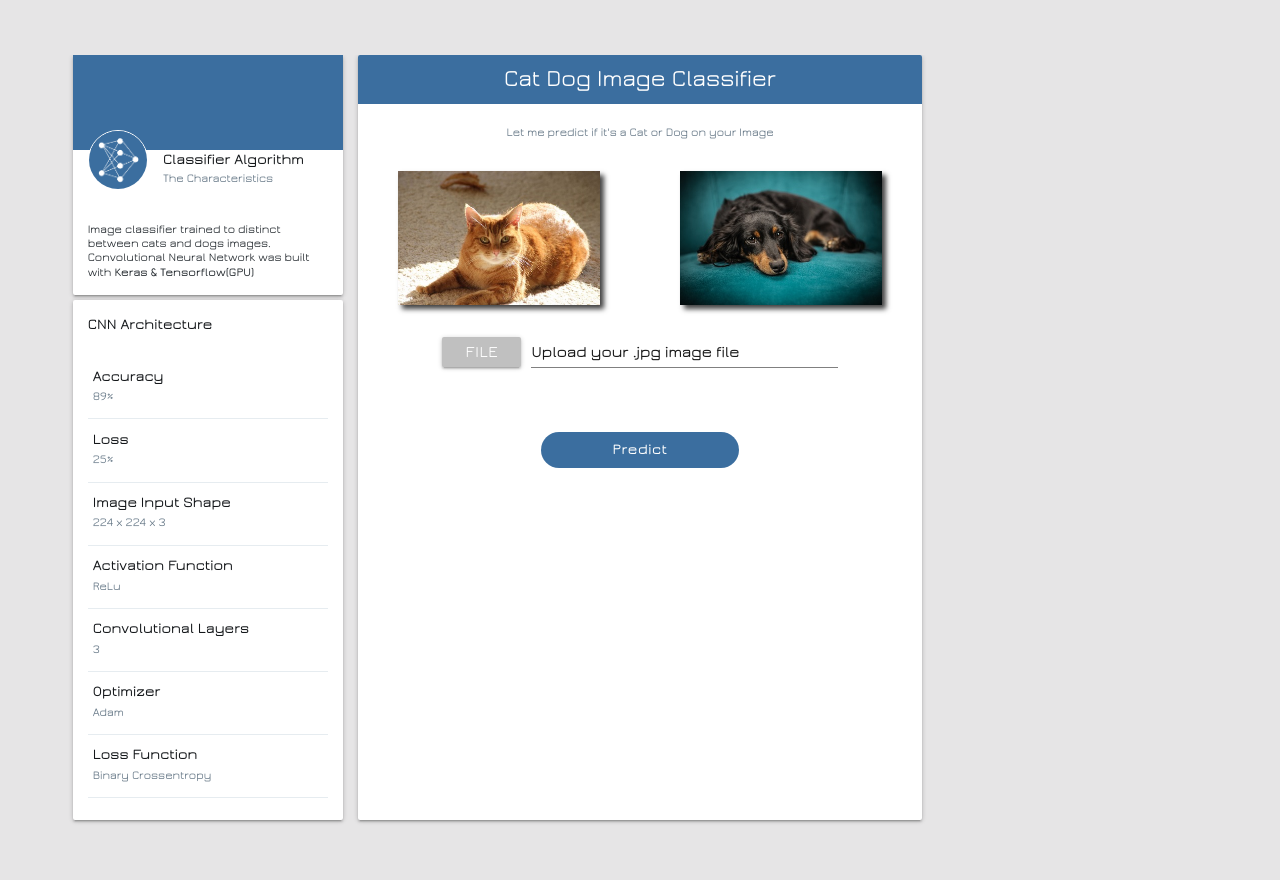
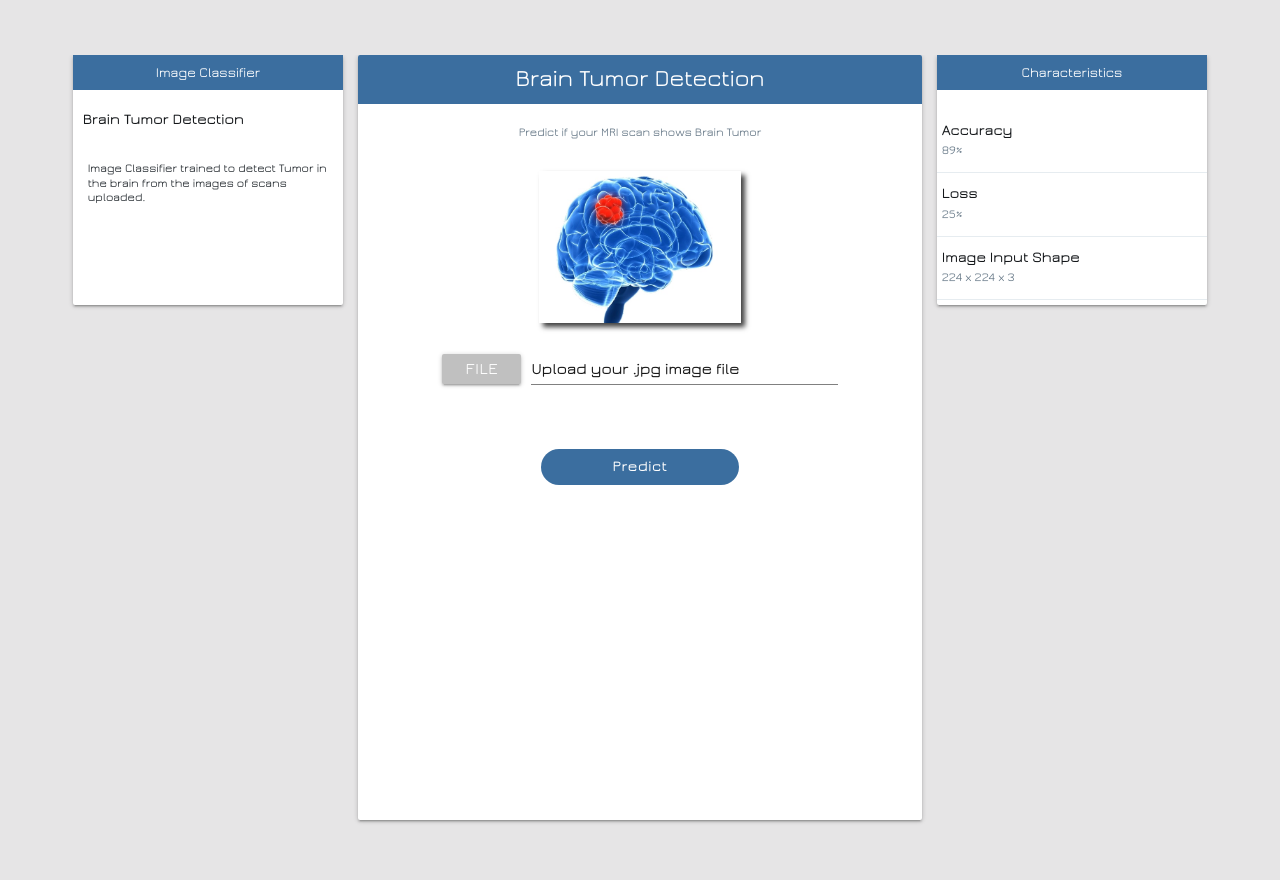
Before and after one commit to tusharmittal0109/BrainTumorClassification, a Flask app: page / in a window 1280 px wide. Run offline with Flask 2, Linux system fonts and the light colour scheme; some libraries are stand-ins or nearby versions.

Commit message:
trying to push

```diff
--- a/static/css/custom-styles.css
+++ b/static/css/custom-styles.css
@@ -137,6 +137,8 @@ h2 {
 
 
 .row-cards {
+    display: flex;
+    justify-content: center;
     width: 50%;
     text-align: center;
 }
@@ -201,17 +203,19 @@ h2 {
 
 
 .row-side-blue {
-    height: 95px;
-    min-height: 95px;
-    margin: 0;
+    /* height: 95px; */
+    min-height: 35px;
+    display: flex;
+    align-items: center;
+    justify-content: center;
     background: #3b6e9f;
     border: none;
-
-
+    color: #ffff;
+    padding: auto;
 }
 
 .row-description {
-    margin: 0px;
+    margin-left: 10px;
 }
 
 .row-description p {
@@ -322,6 +326,7 @@ h2 {
 
 
 .card-side {
+    min-height: 250px;
     padding-top: 0%;
     width: 94%;
     margin: auto;
@@ -721,7 +726,7 @@ button {
 
     }
 
-    .row-cards {
+     {
         width: 100%;
     }
 
--- a/templates/base.html
+++ b/templates/base.html
@@ -6,7 +6,7 @@
     <meta name="viewport" content="width=device-width, initial-scale=1, minimum-scale=1.0, maximum-scale=1.0">
     <meta http-equiv="X-UA-Compatible" content="ie=edge">
     <!-- Search Engine Meta-->
-    <title>Cat Dog Image Classifier</title>
+    <title>Brain Tumor Detection</title>
     <meta name="Description"
           content="Image classifier trained to distinct between cats and dogs images. Convolutional Neural Network was built with Keras & Tensorflow(GPU).">
     <meta name="KeyWords"
@@ -63,31 +63,32 @@
                 <div class="col-xs-12 col-sm-3 col-md-3 col-lg-3 col-sm-pull-6 col-md-pull-6 col-lg-pull-6 col-lg-pull-6 plain-element">
                     <div class="row plain-element">
                         <div class="card card-side card-side-left">
-                            <div class="row row-side-blue"></div>
+                            <div class="row row-side-blue">Image Classifier</div>
                             <div class="row row-description">
-                                <div class="col-sm-4 col-md-4 plain-element text-center hashtag-column">
+                                <!-- <div class="col-sm-4 col-md-4 plain-element text-center hashtag-column">
                                     <img src="{{url_for('static', filename='img/logo.png')}}"
                                          class="img responsive img-column" alt="septellar">
-                                </div>
+                                </div> -->
                                 <div class="col-sm-8 col-md-8 plain-element col-features">
-                                    <h1>Classifier Algorithm </h1>
-                                    <p> The Characteristics</p>
+                                    <h1>Brain Tumor Detection </h1>
+                                    <!-- <p>Characteristics</p> -->
                                 </div>
                             </div>
                             <div class="row plain-element">
                                 <div class="card-content">
                                     <h6>
-                                        Image classifier trained to distinct between cats and dogs images. Convolutional
-                                        Neural Network was built with <b>Keras & Tensorflow(GPU)</b>
+                                        Image Classifier trained to detect Tumor in the brain from the images of scans uploaded.
                                     </h6>
                                 </div>
                             </div>
                         </div>
-                        <div class="card card-projects card-projects-left">
-                            <div class="row plain-element">
-                                <h1>CNN Architecture</h1>
-                            </div>
-                            <br>
+
+                    </div>
+                </div>
+                <div class="col-xs-12 col-sm-3 col-md-3 col-lg-3 plain-element">
+                    <div class="row plain-element">
+                        <div class="card card-side card-side-right">
+                            <div class="row row-side-blue">Characteristics</div>
                             <div class="row plain-element row-visit">
                                 <div class="col-xs-12 col-sm-12 col-md-12 plain-element">
                                     <h2> Accuracy</h2>
@@ -106,33 +107,9 @@
                                     <h5> 224 x 224 x 3</h5>
                                 </div>
                             </div>
-                             <div class="row plain-element row-visit">
-                                <div class="col-xs-12 col-sm-12 col-md-12 plain-element">
-                                    <h2> Activation Function</h2>
-                                    <h5> ReLu</h5>
-                                </div>
-                            </div>
-                            <div class="row plain-element row-visit">
-                                <div class="col-xs-12 col-sm-12 col-md-12 plain-element">
-                                    <h2> Convolutional Layers</h2>
-                                    <h5> 3</h5>
-                                </div>
-                            </div>
-                            <div class="row plain-element row-visit">
-                                <div class="col-xs-12 col-sm-12 col-md-12 plain-element">
-                                    <h2> Optimizer</h2>
-                                    <h5> Adam</h5>
-                                </div>
-                            </div>
-                            <div class="row plain-element row-visit">
-                                <div class="col-xs-12 col-sm-12 col-md-12 plain-element">
-                                    <h2> Loss Function</h2>
-                                    <h5> Binary Crossentropy</h5>
-                                </div>
-                            </div>
                         </div>
                     </div>
-                </div>
+                    </div>
 
             </div>
         </div>
--- a/templates/dashboard.html
+++ b/templates/dashboard.html
@@ -4,18 +4,18 @@
 <div class="row row-title">
     <div class="card card-title">
         <div class="row row-blue">
-            <h1 id="Text">Cat Dog Image Classifier </h1>
+            <h1 id="Text">Brain Tumor Detection </h1>
         </div>
         <div class="row  text-center row-text">
-            <p>Let me predict if it's a Cat or Dog on your Image</p>
+            <p>Predict if your MRI scan shows Brain Tumor</p>
         </div>
         <div class="row row-cards">
             <div class="col-xs-6 col-sm-6 col-md-6 text-center">
-                <img src="{{url_for('static', filename='img/cat.jpg')}}" class="img-responsive img-pet"/>
+                <img src="{{url_for('static', filename='img/brain.jpg')}}" class="img-responsive img-pet"/>
             </div>
-            <div class="col-xs-6 col-sm-6 col-md-6 text-center">
+            <!-- <div class="col-xs-6 col-sm-6 col-md-6 text-center">
                 <img src="{{url_for('static', filename='img/dog.jpg')}}" class="img-responsive img-pet"/>
-            </div>
+            </div> -->
         </div>
         <div class="row plain-element">
             <form id="upload-file" method="POST" enctype="multipart/form-data">
@@ -45,7 +45,7 @@
 
                 </div> -->
                 <div class="card-content">
-                    <h5>It's a Cat</h5>
+                    <h5>yes tumor</h5>
                 </div>
             </div>
             <div class="card card-prediction" id="dog">
@@ -54,7 +54,7 @@
 
                 </div> -->
                 <div class="card-content">
-                    <h5>It's a Dog</h5>
+                    <h5>No tumor</h5>
                 </div>
             </div>
             <h5 id="error">Only .jpg files allowed</h5>
```
Also changed, not shown: static/img/brain.jpg (added).
